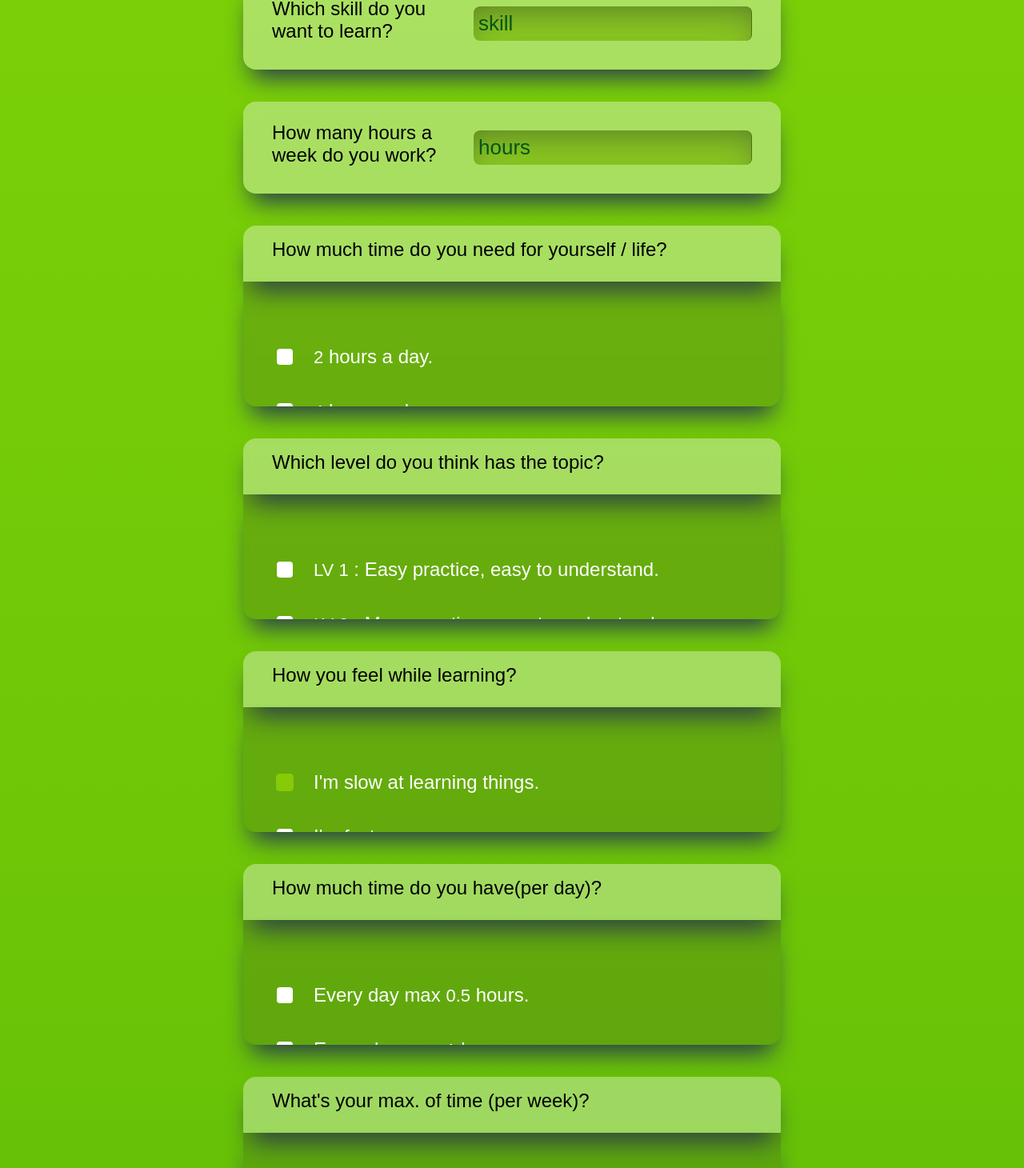
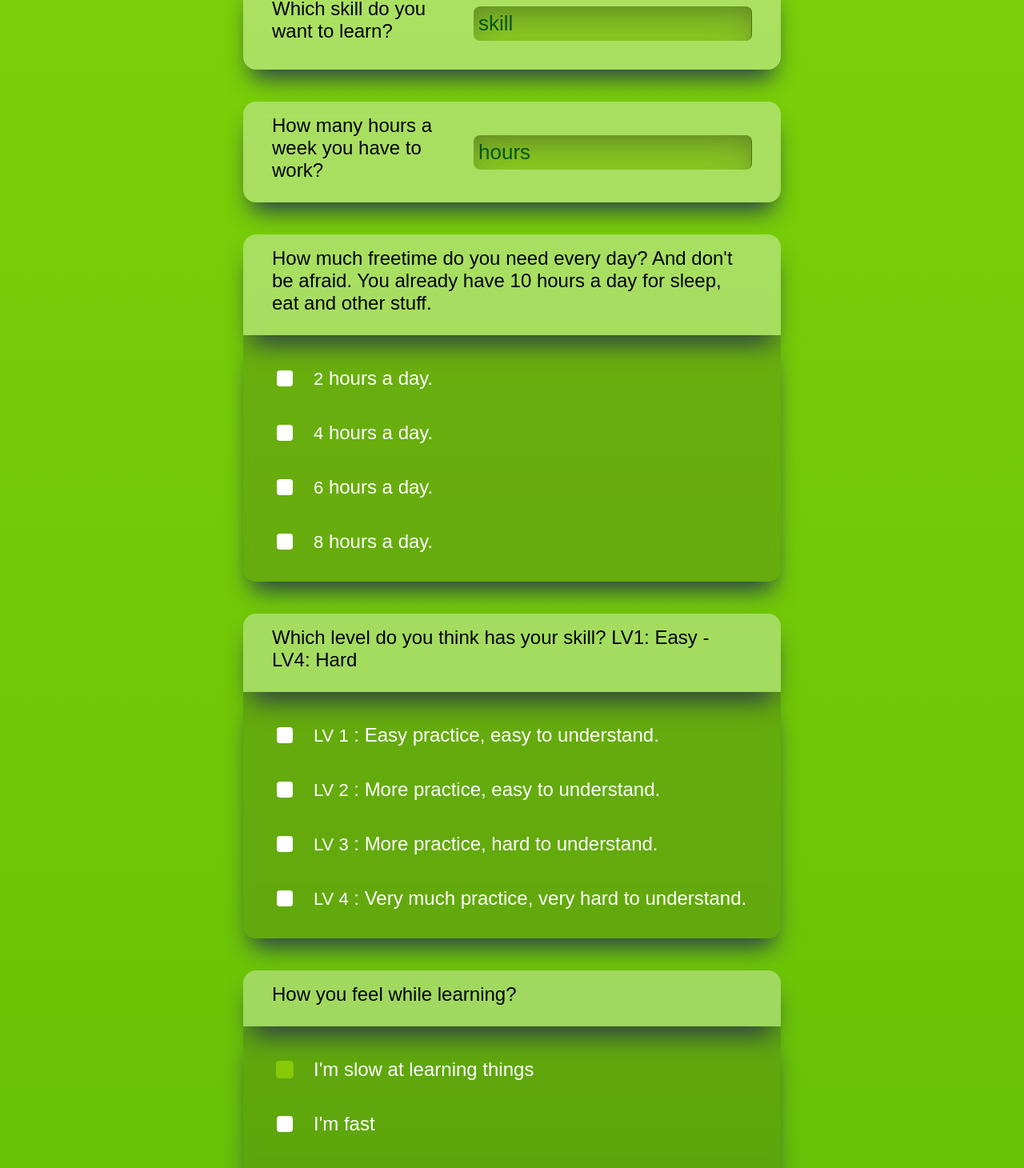
Before and after one commit to OliverTheil/willie, an Angular app in the folder willie-learnsmart/: page / in a window 1280 px wide. Shown: the part 1420-2880 px from the top of the page at 80% size. Built offline with nearby package versions, Linux system fonts and the light colour scheme; a web font is replaced by a local one.

Commit message:
fixes and explanation video added

```diff
--- a/willie-learnsmart/src/app/main/main.component.ts
+++ b/willie-learnsmart/src/app/main/main.component.ts
@@ -3,13 +3,10 @@ import { Component, OnInit } from '@angular/core';
 @Component({
   selector: 'app-main',
   templateUrl: './main.component.html',
-  styleUrls: ['./main.component.scss']
+  styleUrls: ['./main.component.scss'],
 })
 export class MainComponent implements OnInit {
+  constructor() {}
 
-  constructor() { }
-
-  ngOnInit(): void {
-  }
-
+  ngOnInit(): void {}
 }
--- a/willie-learnsmart/src/app/plan/plan.component.html
+++ b/willie-learnsmart/src/app/plan/plan.component.html
@@ -1,3 +1,4 @@
+<app-frontpage class="cover"></app-frontpage>
 <div class="plan">
   <section class="margin--tb--4rem borderRadius--16">
     <div class="padding16">
@@ -11,7 +12,7 @@
       <div>
         First of all: <br />
         The complete plan works with the Pomodoro technique. But Willie, what is
-        pomodoro?
+        Pomodoro?
       </div>
       <br />
       It's a time management from Francesco Cirillo (1980) and stands for
@@ -84,8 +85,18 @@
       <p class="plan__icons__exp">
         Your entered data in numbers. From a maximum factor of <b>1</b> you
         reached <b>{{ this.userLearningAbility }}</b
-        >. The higher the number, the easier it is for you to learn the given
-        topic. <br />
+        >. The higher the number, the easier it is for you to learn the skill. A
+        higher factor means more 50 min modules.
+        <br />
+        <br />
+        It's composed of the following factors: <br />
+        <br />
+        - your age <br />
+        - your skill level <br />
+        - Wether are you fast or slow <br />
+        - Your endurance<br />
+        - Wether you love or hate to learn <br />
+        <br />
       </p>
     </div>
     <div class="plan__day noHover paddingLeft">
@@ -117,6 +128,7 @@
         possible.
       </p>
     </div>
+    <div class="explanation__gif__container">
       <div class="plan__day noHover paddingLeft icon__hand">
         <i class="fa-solid fa-arrow-pointer"></i>
         <p class="plan__icons__exp">
@@ -124,6 +136,11 @@
           don't like that or your plan, customize it! Click on the day and
           add/delete a module or build your own day.
         </p>
+      </div>
+      <img
+        class="explanationGif"
+        src="/willie-learnsmart/assets/video/explanationVideo.gif"
+      />
     </div>
   </section>
 
--- a/willie-learnsmart/src/app/plan/plan.component.scss
+++ b/willie-learnsmart/src/app/plan/plan.component.scss
@@ -1,3 +1,12 @@
+.cover {
+  height: fit-content;
+  width: 100vw;
+  max-width: 100%;
+  display: flex;
+  justify-content: center;
+  align-items: flex-start;
+}
+
 .plan {
   margin-top: 60px;
   display: flex;
@@ -231,6 +240,10 @@ h1 {
   position: absolute;
   top: 10px;
   right: 10px;
+  height: 36px;
+  display: flex;
+  justify-content: center;
+  align-items: center;
 }
 
 .add {
@@ -275,3 +288,19 @@ h1 {
 .column {
   flex-direction: column;
 }
+
+.explanation__plus {
+  background-color: black !important;
+}
+
+.explanation__gif__container {
+  width: 100%;
+  display: flex;
+  flex-direction: column;
+  justify-content: center;
+  align-items: center;
+}
+
+.explanationGif {
+  width: 100%;
+}
--- a/willie-learnsmart/src/app/plan/plan.component.ts
+++ b/willie-learnsmart/src/app/plan/plan.component.ts
@@ -69,6 +69,7 @@ export class PlanComponent implements OnInit {
   }
 
   calculationUser() {
+    this.forceScroll();
     this.calculateMinutes();
     this.calculateMinutesPerDay();
     this.setUserAbility();
@@ -88,6 +89,10 @@ export class PlanComponent implements OnInit {
     this.checkTopicLevel();
     this.checkUserFeeling();
     this.calculateLearningAbility();
+  }
+
+  forceScroll() {
+    window.scroll(0, 0);
   }
 
   savePlan() {
--- a/willie-learnsmart/src/app/questions/questions.component.html
+++ b/willie-learnsmart/src/app/questions/questions.component.html
@@ -42,7 +42,9 @@
 </section>
 
 <section class="questions__input margin--b--4rem borderRadius--16">
-  <p class="questions__singleQuestion">How many hours a week do you work?</p>
+  <p class="questions__singleQuestion">
+    How many hours a week you have to work?
+  </p>
   <input
     [(ngModel)]="answers.workPerWeek"
     placeholder="hours"
@@ -53,7 +55,8 @@
 
 <section>
   <p class="questions__singleQuestion">
-    How much time do you need for yourself / life?
+    How much freetime do you need every day? And don't be afraid. You already
+    have 10 hours a day for sleep, eat and other stuff.
   </p>
 </section>
 
@@ -75,7 +78,7 @@
 
 <section>
   <p class="questions__singleQuestion">
-    Which level do you think has the topic?
+    Which level do you think has your skill? LV1: Easy - LV4: Hard
   </p>
 </section>
 
@@ -109,13 +112,14 @@
 </section>
 
 <section class="scrollable margin--b--4rem">
+  <div>
     <div class="questions__checkBox">
       <button
         [class.disabled]="!answers.learningSlow"
         [class.enabled]="answers.learningSlow"
         (click)="answers.learningSlow = true"
       ></button>
-    <p>I'm slow at learning things.</p>
+      <p>I'm slow at learning things</p>
     </div>
     <div class="questions__checkBox">
       <button
@@ -123,15 +127,17 @@
         [class.enabled]="!answers.learningSlow"
         (click)="answers.learningSlow = false"
       ></button>
-    <p>I'm fast.</p>
+      <p>I'm fast</p>
     </div>
+  </div>
+  <div>
     <div class="questions__checkBox">
       <button
         [class.disabled]="answers.learningEnduranceGood"
         [class.enabled]="!answers.learningEnduranceGood"
         (click)="answers.learningEnduranceGood = false"
       ></button>
-    <p>My endurance is rather bad.</p>
+      <p>My endurance is rather bad</p>
     </div>
     <div class="questions__checkBox">
       <button
@@ -139,16 +145,17 @@
         [class.enabled]="answers.learningEnduranceGood"
         (click)="answers.learningEnduranceGood = true"
       ></button>
-    <p>I got a big endurance.</p>
+      <p>I got a big endurance</p>
     </div>
-
+  </div>
+  <div>
     <div class="questions__checkBox">
       <button
         [class.disabled]="answers.learningLove"
         [class.enabled]="!answers.learningLove"
         (click)="answers.learningLove = false"
       ></button>
-    <p>I hate learning.</p>
+      <p>I hate learning</p>
     </div>
 
     <div class="questions__checkBox">
@@ -157,12 +164,13 @@
         [class.enabled]="answers.learningLove"
         (click)="answers.learningLove = true"
       ></button>
-    <p>I love learning.</p>
+      <p>I love learning</p>
+    </div>
   </div>
 </section>
 
 <section>
-  <p class="questions__singleQuestion">How much time do you have(per day)?</p>
+  <p class="questions__singleQuestion">How long do you want to study a day?</p>
 </section>
 
 <section class="scrollable margin--b--4rem">
@@ -179,7 +187,9 @@
 </section>
 
 <section>
-  <p class="questions__singleQuestion">What's your max. of time (per week)?</p>
+  <p class="questions__singleQuestion">
+    How many hours do you want to study a week?
+  </p>
 </section>
 
 <section class="scrollable margin--b--4rem">
--- a/willie-learnsmart/src/app/questions/questions.component.scss
+++ b/willie-learnsmart/src/app/questions/questions.component.scss
@@ -8,6 +8,20 @@
 
   @media (max-width: 650px) {
     padding: 8px 4px 8px 0;
+  }
+}
+
+.textAlign--end {
+  text-align: end;
+}
+
+.questions__vs {
+  width: 100%;
+  display: flex;
+  justify-content: space-between;
+  align-items: center;
+  @media (max-width: 650px) {
+    flex-wrap: wrap;
   }
 }
 
@@ -40,20 +54,15 @@
 }
 
 .scrollable {
-  padding-top: 60px;
+  padding-top: 20px;
   background: rgba(50, 47, 47, 0.18);
-  height: 80px;
-  overflow-y: scroll;
+  height: fit-content;
   border-top-left-radius: 0px;
   border-top-right-radius: 0px;
   border-bottom-left-radius: 16px;
   border-bottom-right-radius: 16px;
   * {
     color: white;
-  }
-
-  @media (max-width: 650px) {
-    height: 4rem;
   }
 }
 
--- a/willie-learnsmart/src/styles.scss
+++ b/willie-learnsmart/src/styles.scss
@@ -143,7 +143,7 @@ body {
   background: linear-gradient(#8bdd08, #6cc407, #20a006, #045516);
   background-size: 1000% 1000%;
   @media (max-width: 650px) {
-    background-size: 2000% 2000%;
+    background-size: 3000% 3000%;
   }
 }
 
```
Also changed, not shown: 1 other file (tests, documents, lock files or other folders). Lines whose indentation alone changed are shown as unchanged.
